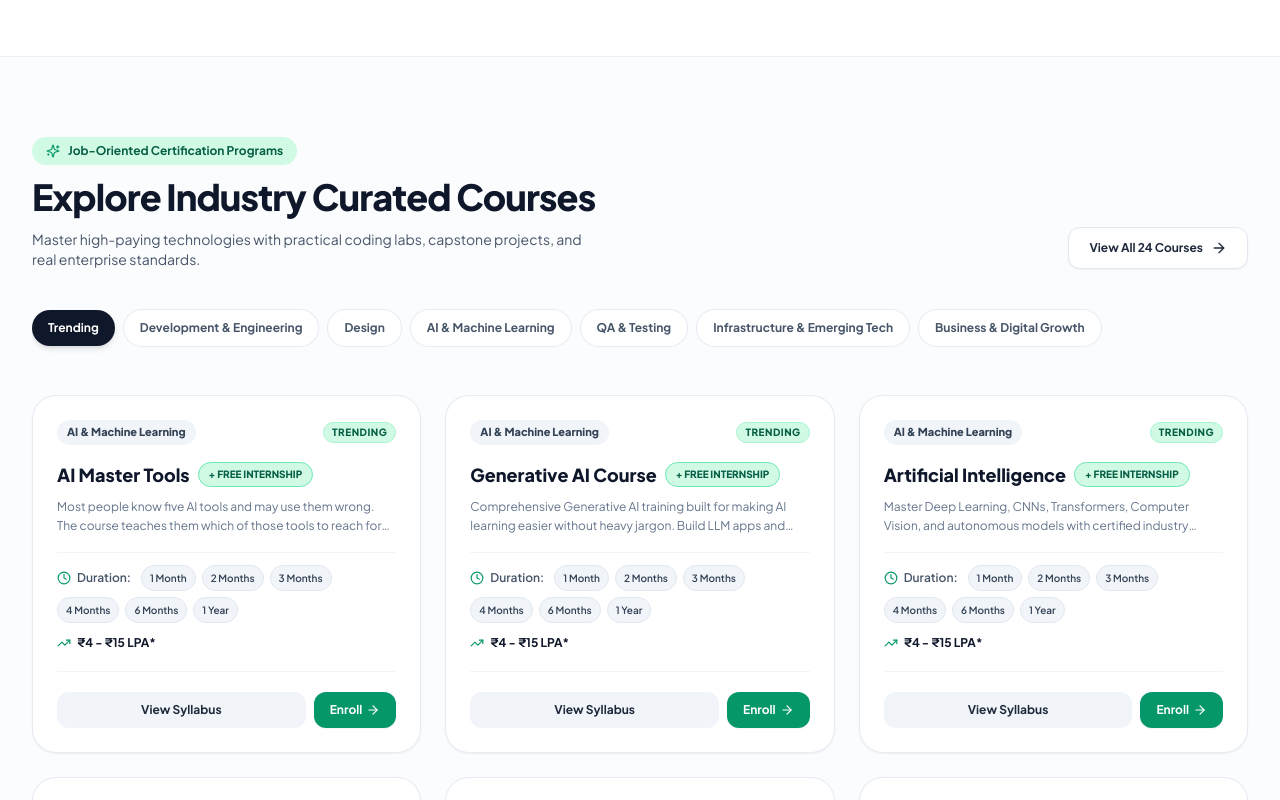
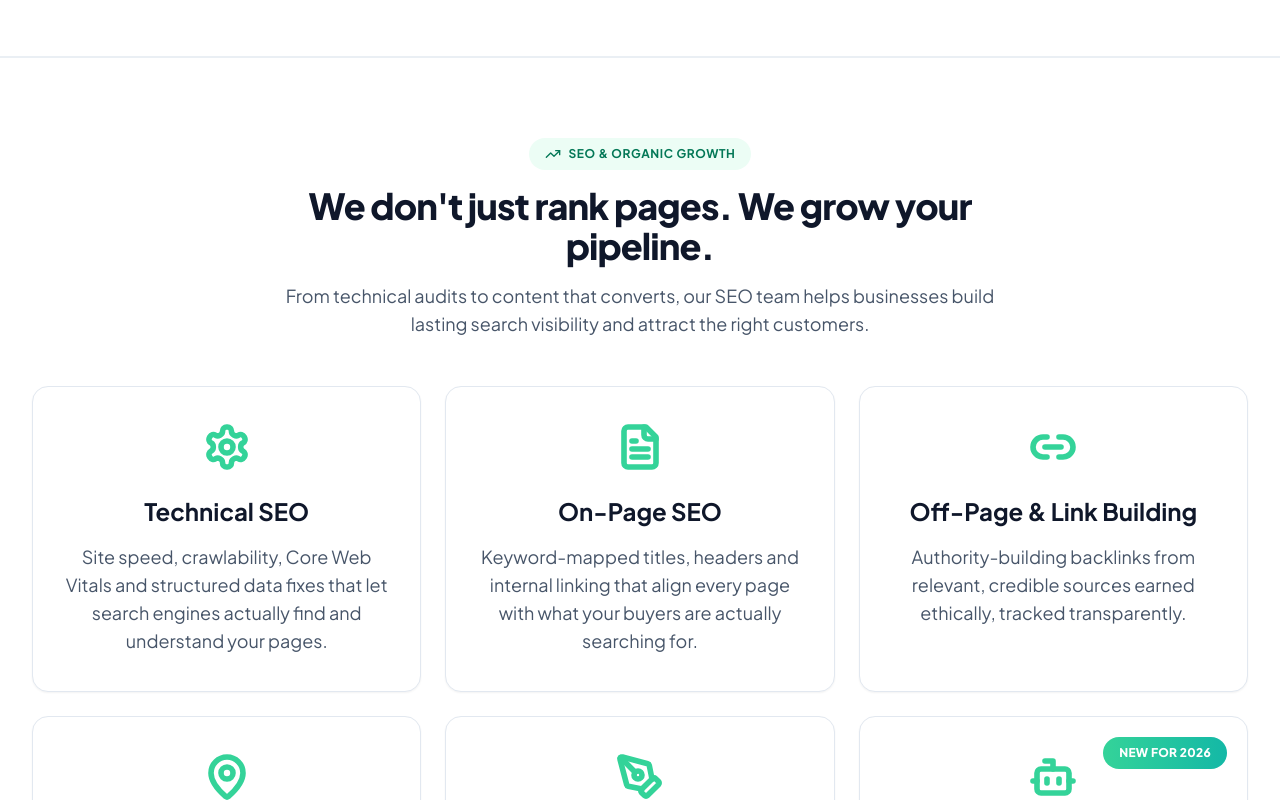
Before and after one commit to Miles2075/mamotechnolabs-main, a React (Vite) app: page / in a window 1280 px wide. Shown: the part 1320-2120 px from the top of the page. Built offline with nearby package versions, Linux system fonts and the light colour scheme.

Commit message:
Add verified six-part SEO services section to homepage

```diff
--- a/src/pages/HomePage.tsx
+++ b/src/pages/HomePage.tsx
@@ -34,7 +34,12 @@ import {
   Zap,
   BarChart2,
   Loader2,
-  ExternalLink
+  ExternalLink,
+  Settings,
+  FileText,
+  Link2,
+  MapPin,
+  PenTool
 } from 'lucide-react';
 import { sendInquiryEmail } from '../utils/sendMail';
 
@@ -482,7 +487,84 @@ export const HomePage: React.FC<HomePageProps> = ({ navigateTo, openCounseling }
       </section>
 
       {/* ─────────────────────────────────────────────────────────
-          3. EXPLORE POPULAR COURSES (Modern Bento Card Grid)
+          3. SEO & ORGANIC GROWTH
+         ───────────────────────────────────────────────────────── */}
+      <section className="py-20 bg-white border-y border-slate-200/70">
+        <div className="max-w-7xl mx-auto px-4 sm:px-6 lg:px-8">
+          <div className="text-center max-w-3xl mx-auto mb-12">
+            <div className="inline-flex items-center gap-2 rounded-full bg-emerald-50 px-4 py-2 text-xs font-bold uppercase tracking-wider text-emerald-700 mb-4">
+              <TrendingUp className="w-4 h-4" />
+              SEO & Organic Growth
+            </div>
+            <h2 className="text-3xl sm:text-4xl font-black text-slate-900 tracking-tight">
+              We don't just rank pages. We grow your pipeline.
+            </h2>
+            <p className="mt-4 text-base sm:text-lg text-slate-600 leading-relaxed">
+              From technical audits to content that converts, our SEO team helps businesses build lasting search visibility and attract the right customers.
+            </p>
+          </div>
+
+          <div className="grid grid-cols-1 md:grid-cols-2 lg:grid-cols-3 gap-6">
+            {[
+              {
+                title: 'Technical SEO',
+                description: 'Site speed, crawlability, Core Web Vitals and structured data fixes that let search engines actually find and understand your pages.',
+                Icon: Settings
+              },
+              {
+                title: 'On-Page SEO',
+                description: 'Keyword-mapped titles, headers and internal linking that align every page with what your buyers are actually searching for.',
+                Icon: FileText
+              },
+              {
+                title: 'Off-Page & Link Building',
+                description: 'Authority-building backlinks from relevant, credible sources earned ethically, tracked transparently.',
+                Icon: Link2
+              },
+              {
+                title: 'Local SEO',
+                description: 'Google Business Profile optimization and citation management so nearby customers find you first.',
+                Icon: MapPin
+              },
+              {
+                title: 'Content & SEO Copywriting',
+                description: 'Search-optimized content that ranks and reads well, built around real buyer questions, not keyword stuffing.',
+                Icon: PenTool
+              },
+              {
+                title: 'AI Search Optimization',
+                description: 'Structuring your content and schema so brands get cited in ChatGPT, Google AI Overviews, Perplexity and Gemini answers.',
+                Icon: Bot,
+                isNew: true
+              }
+            ].map(({ title, description, Icon, isNew }) => (
+              <div key={title} className="relative rounded-2xl border border-slate-200 bg-white px-7 py-9 text-center shadow-sm transition-all duration-200 hover:-translate-y-1 hover:border-emerald-200 hover:shadow-lg">
+                {isNew && (
+                  <span className="absolute right-5 top-5 rounded-full bg-gradient-to-r from-emerald-400 to-teal-500 px-4 py-2 text-xs font-extrabold uppercase tracking-wide text-white">
+                    New for 2026
+                  </span>
+                )}
+                <div className="mx-auto mb-6 flex h-12 w-12 items-center justify-center text-emerald-400">
+                  <Icon className="h-12 w-12" strokeWidth={2.8} />
+                </div>
+                <h3 className="mb-4 text-xl sm:text-2xl font-bold text-slate-900">{title}</h3>
+                <p className="text-base sm:text-lg leading-relaxed text-slate-600">{description}</p>
+              </div>
+            ))}
+          </div>
+          <div className="mt-10 text-center">
+            <button
+              onClick={() => navigateTo('services')}
+              className="inline-flex items-center gap-2 rounded-full bg-emerald-500 px-7 py-3 font-bold text-white shadow-sm transition hover:bg-emerald-600"
+            >
+              Explore SEO Services <ArrowRight className="h-4 w-4" />
+            </button>
+          </div>
+        </div>
+      </section>
+
+      {/* ─────────────────────────────────────────────────────────
+          4. EXPLORE POPULAR COURSES (Modern Bento Card Grid)
          ───────────────────────────────────────────────────────── */}
       <section className="py-20 bg-slate-50/60">
         <div className="max-w-7xl mx-auto px-4 sm:px-6 lg:px-8 space-y-10">
```
